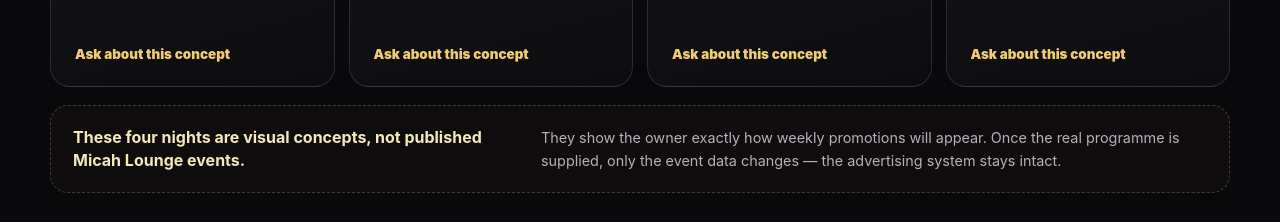
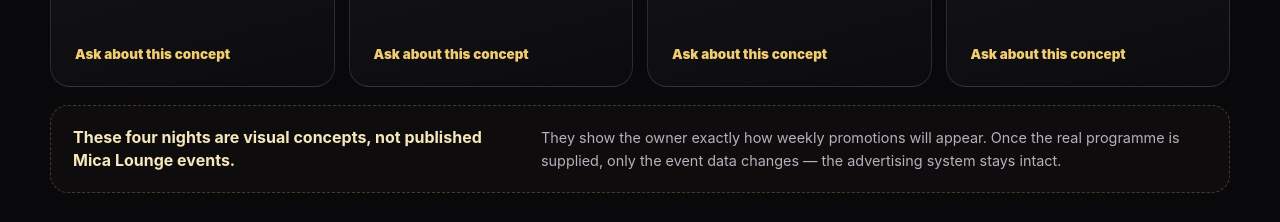
Before and after one commit to DINGZTRADER/micah_lounge, a Next.js app: page / in a window 1280 px wide. Shown: the part 1400-1622 px from the top of the page. Built offline with nearby package versions, Linux system fonts and the light colour scheme.

Commit message:
Correct Mica Lounge theme board branding

```diff
--- a/components/ThemeBoard.tsx
+++ b/components/ThemeBoard.tsx
@@ -19,7 +19,7 @@
         </span>
       </div>
 
-      <div className="marquee" aria-label="Micah Lounge announcements">
+      <div className="marquee" aria-label="Mica Lounge announcements">
         <div className="marquee-track">
           {[...boardMessages, ...boardMessages].map((message, index) => (
             <span key={`${message}-${index}`}>{message}</span>
@@ -47,7 +47,7 @@
 
       {isPrototypeProgramme ? (
         <div className="prototype-note">
-          <strong>These four nights are visual concepts, not published Micah Lounge events.</strong>
+          <strong>These four nights are visual concepts, not published Mica Lounge events.</strong>
           <span>
             They show the owner exactly how weekly promotions will appear. Once the real programme is supplied,
             only the event data changes — the advertising system stays intact.
```
